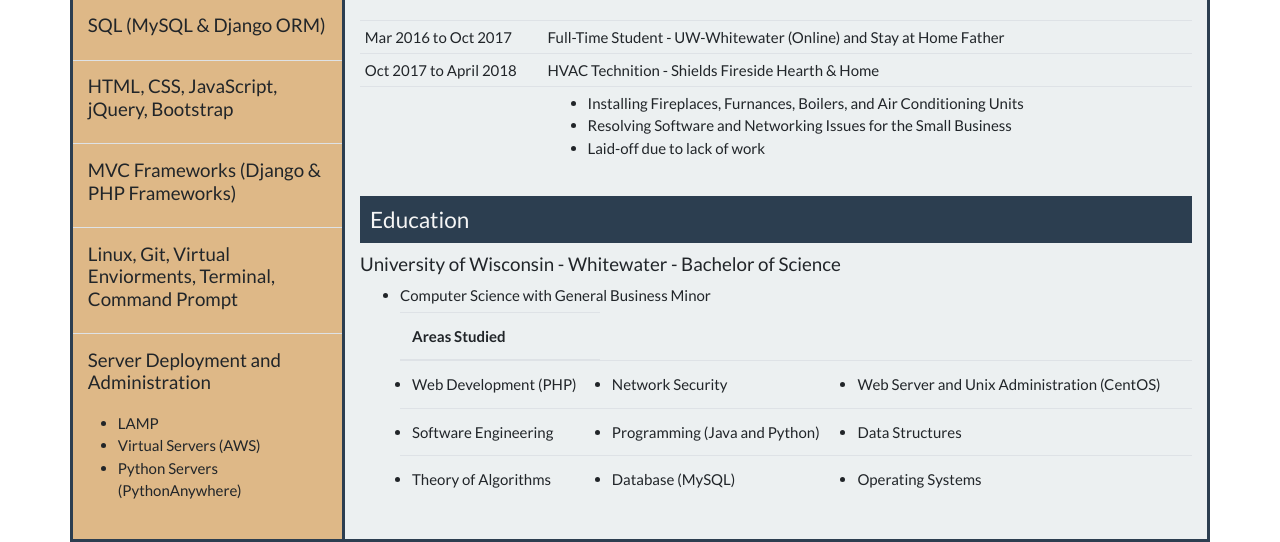
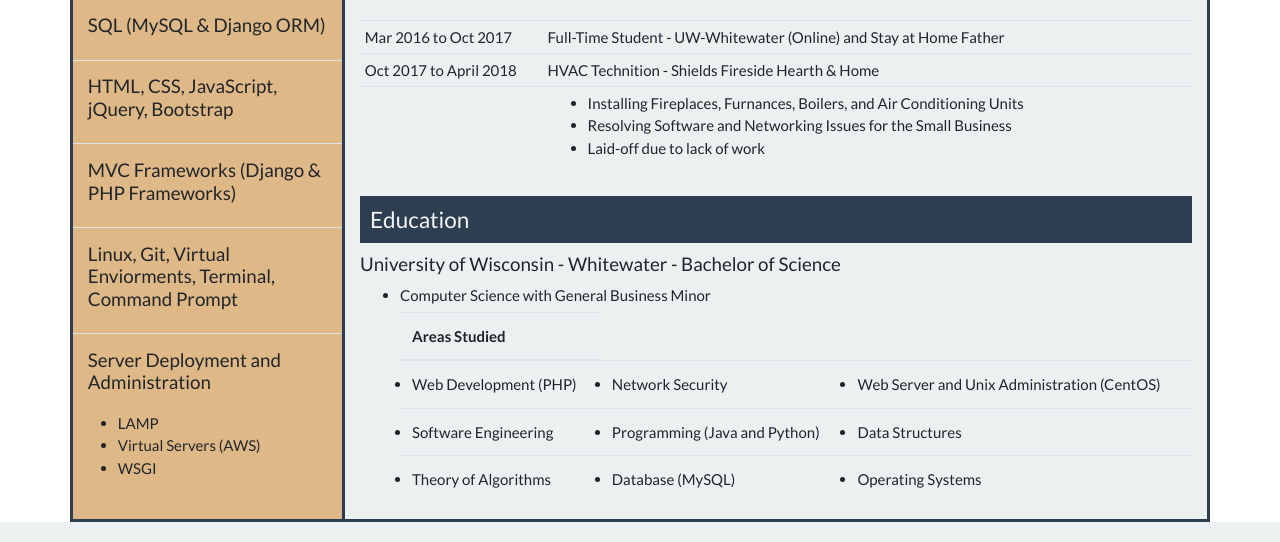
Before and after one commit to BrandonHebel/brandon, a Django app: page / in a window 1280 px wide. Shown: the part 765-1307 px from the top of the page. Run offline with Django 3.2, Linux system fonts and the light colour scheme; some libraries are stand-ins or nearby versions.

Commit message:
missed a little commit

```diff
--- a/resume/templates/resume/index.html
+++ b/resume/templates/resume/index.html
@@ -9,7 +9,7 @@
         <img id="self_portrait" src="{% static 'resume/me.jpg' %}" />
       </div>
       <div class="col-9 header">
-        <h1 text-align="center">Brandon Hebel</h1>
+        <h1>Brandon Hebel</h1>
         <table>
           <tbody>
             <tr>
@@ -94,7 +94,7 @@
               <ul>
                 <li>LAMP</li>
                 <li>Virtual Servers (AWS)</li>
-                <li>Python Servers (PythonAnywhere)</li>
+                <li>WSGI</li>
             </td>
           </tr>
         </table>
```
